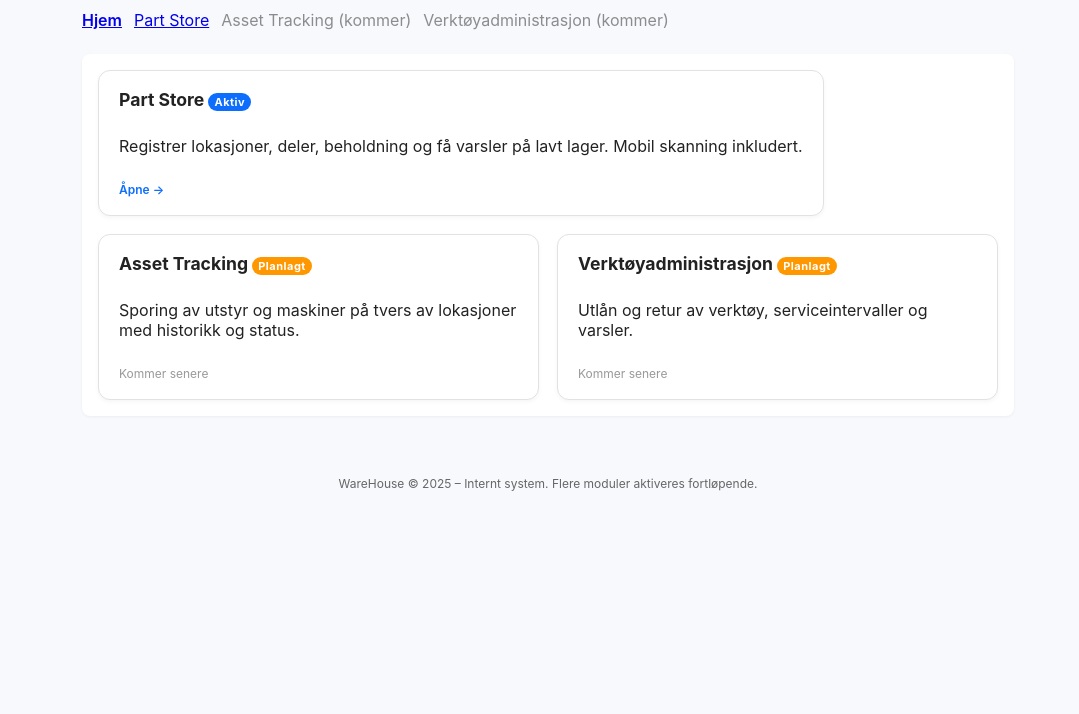
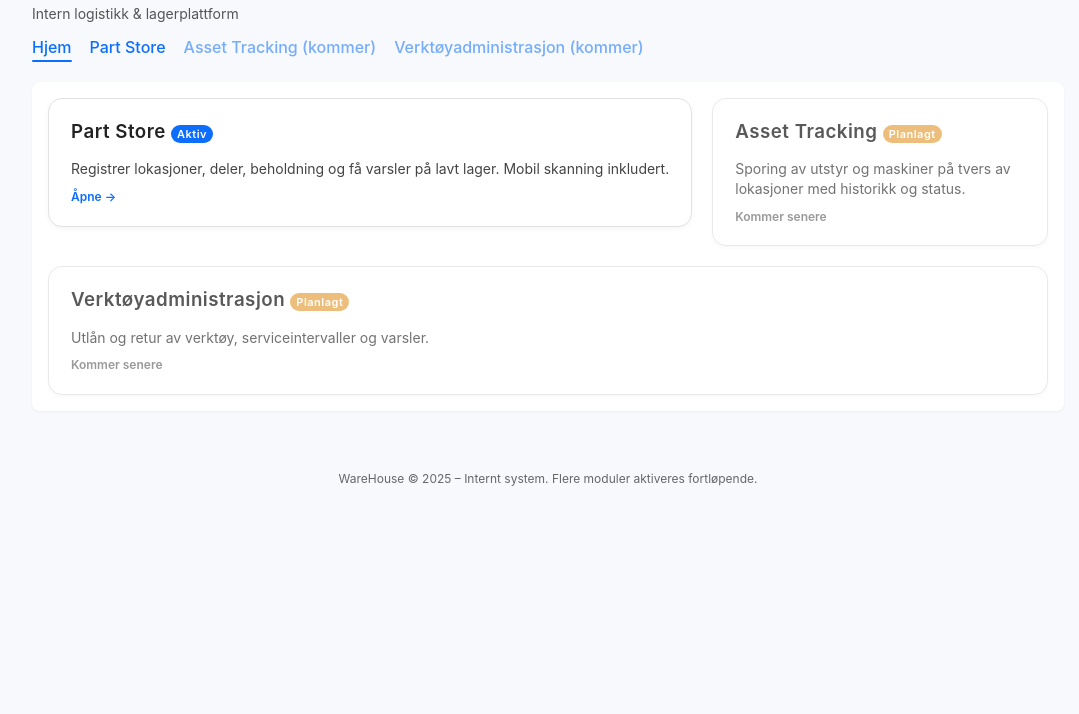
Before and after one commit to hedbergm/WareHouse, a website: page public/home.html in a window 1280 px wide. Shown: the part 86-800 px from the top of the page, without its empty margins (92-1171 px from the left). Drawn offline with Linux system fonts and the light colour scheme.

Commit message:
Portal design unified + container layout

```diff
--- a/public/home.html
+++ b/public/home.html
@@ -5,56 +5,44 @@
   <title>WareHouse Portal</title>
   <meta name="viewport" content="width=device-width,initial-scale=1">
   <link rel="stylesheet" href="/styles.css">
-  <style>
-    body { max-width:980px;margin:0 auto;padding:24px; }
-    header { display:flex;flex-wrap:wrap;align-items:center;gap:16px; }
-    nav { display:flex;flex-wrap:wrap;gap:12px;margin-top:12px; }
-    .app-card { border:1px solid #e2e2e2;border-radius:12px;padding:18px 20px;flex:1 1 260px;min-width:240px;background:#fff;display:flex;flex-direction:column;gap:10px;box-shadow:0 2px 4px rgba(0,0,0,.04);position:relative; }
-    .app-card h3 { margin:0;font-size:1.1rem; }
-    .badge { background:#0d6efd;color:#fff;font-size:11px;padding:2px 6px;border-radius:12px;letter-spacing:.5px; }
-    .soon { background:#ff9800; }
-    .grid { display:flex;flex-wrap:wrap;gap:18px;margin-top:24px; }
-    a.card-link { text-decoration:none;color:inherit; }
-    .app-card:hover { border-color:#bbb;box-shadow:0 3px 10px rgba(0,0,0,.08); }
-    footer { margin-top:60px;font-size:12px;color:#666;text-align:center; }
-  </style>
+  <style>body{max-width:1080px;margin:0 auto}</style>
 </head>
 <body>
-  <header>
+  <header class="portal-header">
     <div>
-      <h1 style="margin:0;font-size:1.9rem">WareHouse</h1>
-      <div style="color:#555;margin-top:4px">Intern logistikk & lagerplattform</div>
+      <h1>WareHouse</h1>
+      <div class="tagline">Intern logistikk & lagerplattform</div>
     </div>
   </header>
 
-  <nav>
-    <a href="/home.html" style="font-weight:600">Hjem</a>
+  <nav class="portal-nav">
+    <a href="/home.html" class="active">Hjem</a>
     <a href="/index.html">Part Store</a>
-    <a style="opacity:.5;pointer-events:none">Asset Tracking (kommer)</a>
-    <a style="opacity:.5;pointer-events:none">Verktøyadministrasjon (kommer)</a>
+    <a class="muted-link" style="opacity:.55;pointer-events:none">Asset Tracking (kommer)</a>
+    <a class="muted-link" style="opacity:.55;pointer-events:none">Verktøyadministrasjon (kommer)</a>
   </nav>
 
-  <section class="grid">
+  <section class="card-grid">
     <a class="card-link" href="/index.html">
       <div class="app-card">
         <h3>Part Store <span class="badge">Aktiv</span></h3>
         <p>Registrer lokasjoner, deler, beholdning og få varsler på lavt lager. Mobil skanning inkludert.</p>
-        <div style="margin-top:auto;font-size:12px;color:#0d6efd;font-weight:600">Åpne →</div>
+        <div class="card-footer">Åpne →</div>
       </div>
     </a>
-    <div class="app-card" aria-disabled="true">
+    <div class="app-card card-disabled" aria-disabled="true">
       <h3>Asset Tracking <span class="badge soon">Planlagt</span></h3>
       <p>Sporing av utstyr og maskiner på tvers av lokasjoner med historikk og status.</p>
-      <div style="margin-top:auto;font-size:12px;color:#999">Kommer senere</div>
+      <div class="card-footer" style="color:#777">Kommer senere</div>
     </div>
-    <div class="app-card" aria-disabled="true">
+    <div class="app-card card-disabled" aria-disabled="true">
       <h3>Verktøyadministrasjon <span class="badge soon">Planlagt</span></h3>
       <p>Utlån og retur av verktøy, serviceintervaller og varsler.</p>
-      <div style="margin-top:auto;font-size:12px;color:#999">Kommer senere</div>
+      <div class="card-footer" style="color:#777">Kommer senere</div>
     </div>
   </section>
 
-  <footer>
+  <footer class="site">
     WareHouse © 2025 – Internt system. Flere moduler aktiveres fortløpende.
   </footer>
 </body>
--- a/public/styles.css
+++ b/public/styles.css
@@ -1,6 +1,31 @@
 :root{ --accent:#0b6efd; --muted:#666; --bg:#f7f9fc }
 *{box-sizing:border-box}
-body { font-family: Inter, -apple-system, system-ui, Roboto, 'Segoe UI', Arial; padding: 24px; background:var(--bg); color:#222 }
+body { font-family: Inter, -apple-system, system-ui, Roboto, 'Segoe UI', Arial; padding: 24px; background:var(--bg); color:#222; line-height:1.4 }
+body.full { max-width:none }
+main.container, .container { max-width:1080px; margin:0 auto }
+h1, h2, h3 { font-weight:600; letter-spacing:.5px }
+nav.portal-nav { display:flex; gap:18px; flex-wrap:wrap; margin:12px 0 24px }
+nav.portal-nav a { text-decoration:none; color:var(--accent); font-weight:500 }
+nav.portal-nav a.active { position:relative }
+nav.portal-nav a.active:after { content:''; position:absolute; left:0; bottom:-4px; height:2px; width:100%; background:var(--accent); border-radius:2px }
+header.portal-header { display:flex; align-items:flex-end; gap:20px; flex-wrap:wrap; margin-bottom:4px }
+header.portal-header .tagline { color:#555; font-size:14px }
+footer.site { margin-top:60px; font-size:12px; color:#666; text-align:center }
+/* Cards (home portal + generic) */
+.card-grid { display:flex; flex-wrap:wrap; gap:20px }
+.app-card { border:1px solid #e2e2e2; border-radius:14px; padding:20px 22px; flex:1 1 280px; min-width:250px; background:#fff; display:flex; flex-direction:column; gap:10px; box-shadow:0 2px 4px rgba(0,0,0,.04); transition:.18s box-shadow, .18s border-color }
+.app-card h3 { margin:0 0 4px }
+.app-card p { margin:0; font-size:14px; color:#444 }
+.app-card:hover { border-color:#c5ced8; box-shadow:0 6px 18px -4px rgba(0,0,0,.1) }
+a.card-link { text-decoration:none; color:inherit }
+.badge { background:#0d6efd; color:#fff; font-size:11px; padding:2px 6px; border-radius:12px; letter-spacing:.5px; font-weight:600 }
+.badge.soon { background:#ff9800 }
+.card-footer { margin-top:auto; font-size:12px; font-weight:600; color:var(--accent) }
+.card-disabled .badge { filter:grayscale(.3); opacity:.85 }
+.card-disabled { opacity:.75 }
+/* Portal utility */
+.muted-link { color:#555; text-decoration:none }
+.muted-link:hover { text-decoration:underline }
 section { margin-bottom: 20px; background:#fff; border-radius:8px; box-shadow:0 1px 3px rgba(10,10,10,0.05); padding:16px }
 h1 { margin-top: 0; font-weight:600 }
 input, button { font-size:14px; padding:8px 10px; border-radius:6px; border:1px solid #ddd }
@@ -9,7 +34,9 @@ label{font-size:12px; color:var(--muted); display:block; margin-bottom:6px}
 .col{flex:1}
 .col.small{flex:0 0 100px}
 .actions{display:flex;align-items:center;gap:12px;margin-top:12px}
-.btn{background:var(--accent); color:#fff; border:none}
+.btn{background:var(--accent); color:#fff; border:none; cursor:pointer; transition:.18s background,.18s box-shadow}
+.btn:hover{background:#0856c0}
+.btn:active{box-shadow:0 0 0 2px rgba(13,110,253,.25)}
 .list{margin-top:12px}
 .part-row{display:flex;align-items:center;justify-content:space-between;padding:10px;border-top:1px solid #f0f0f0}
 .part-left{flex:1}
@@ -22,5 +49,14 @@ label{font-size:12px; color:var(--muted); display:block; margin-bottom:6px}
 .loc-item.muted{color:var(--muted);background:transparent;border:none;padding:0}
 .btn.small{padding:6px 8px;font-size:13px}
 .btn.danger{background:#ff4d4f}
+.btn.danger:hover{background:#e63638}
 .loc-row{display:flex;justify-content:space-between;align-items:center;padding:6px 0}
 .loc-right{display:flex;gap:8px}
+
+/* Responsive tweaks */
+@media (max-width:820px){
+	.form-row { flex-direction:column }
+	.app-card { flex:1 1 100%; min-width:unset }
+	nav.portal-nav { gap:12px }
+	body { padding:18px }
+}
```
Also changed, not shown: public/index.html (+5 -3 lines).
